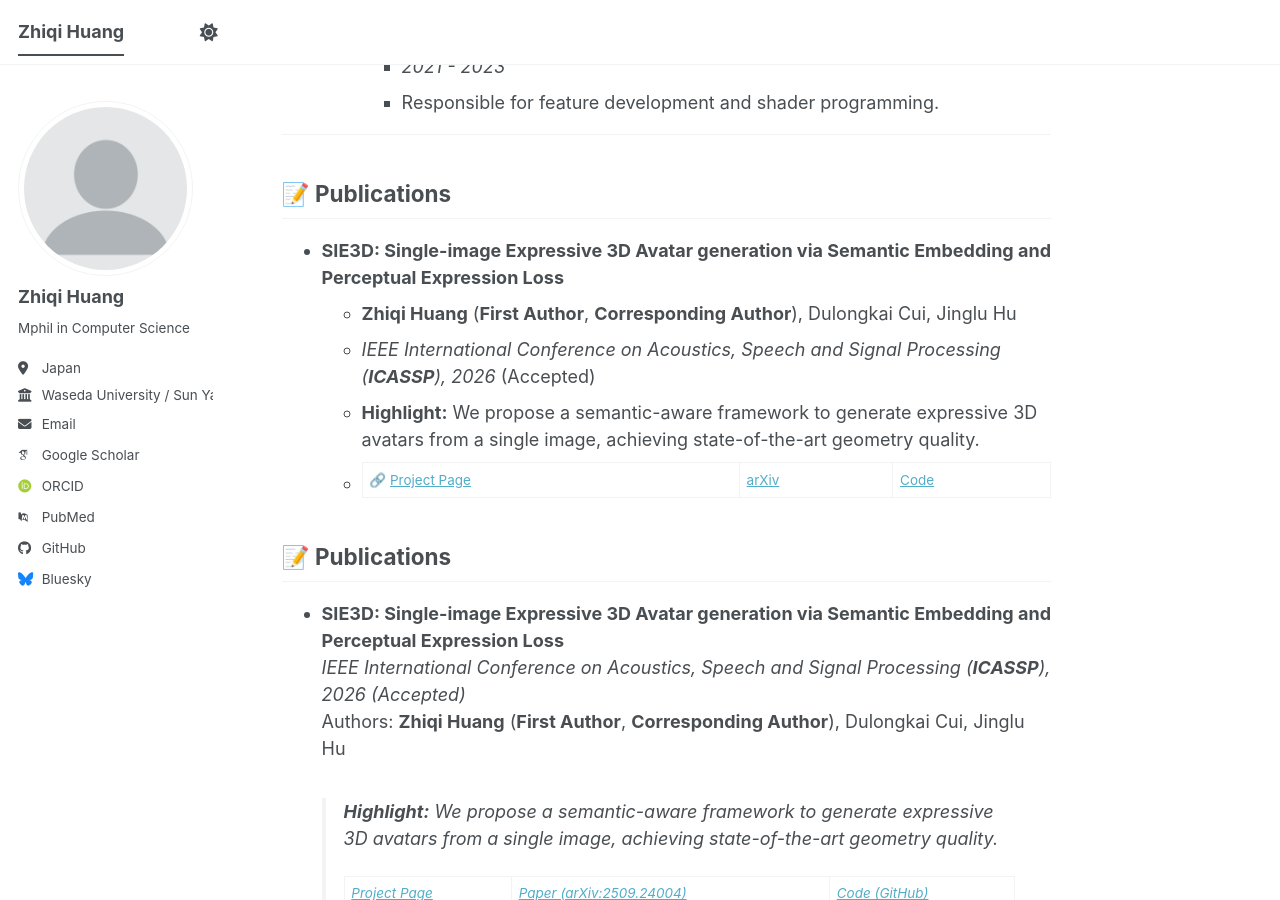
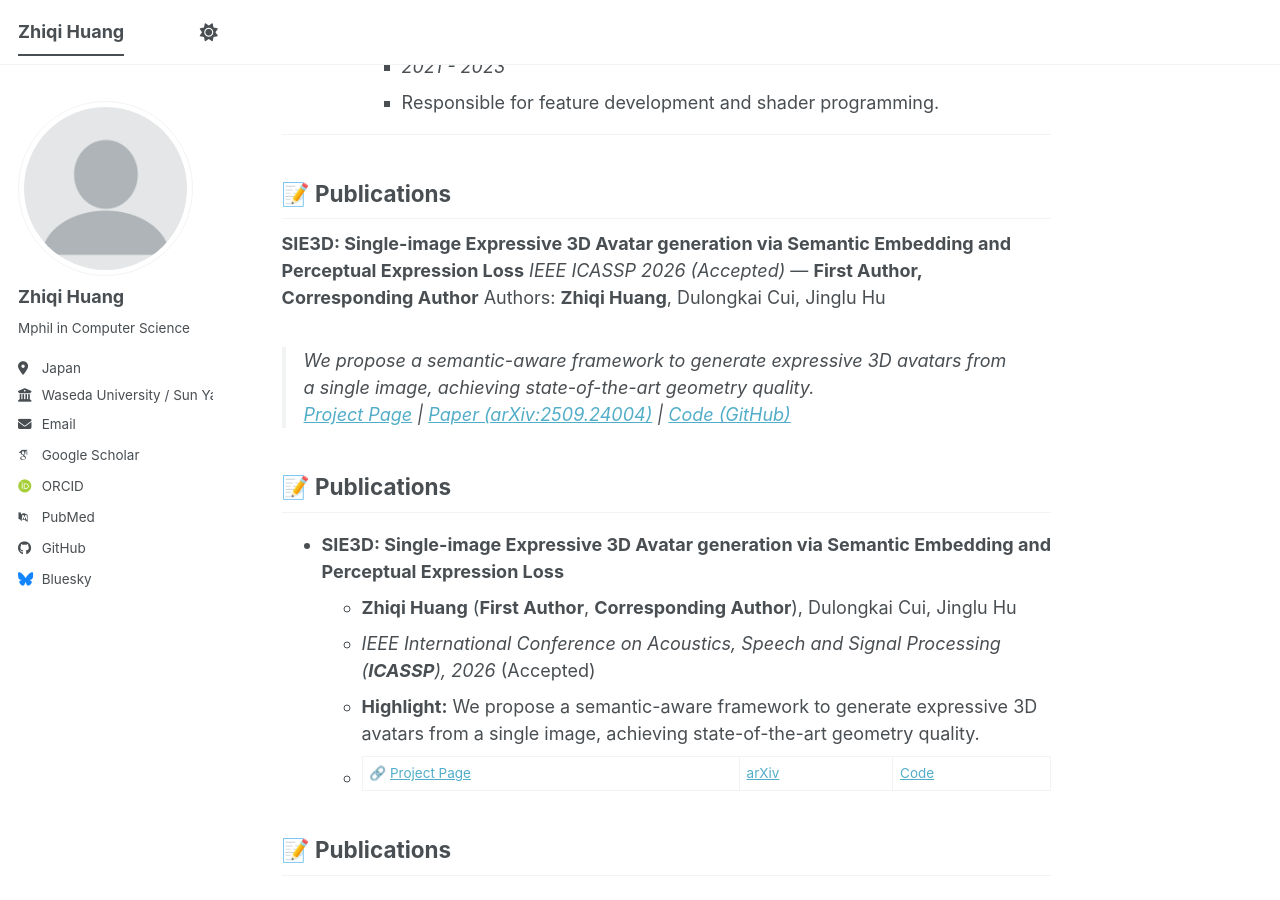
Before and after one commit to huang-zhiqi/huang-zhiqi.github.io, a Jekyll site: the page built from _pages/about.md, in a window 1280 px wide and 900 px high, scrolled down 1096 px. Built offline with Jekyll 4.4.1, drawn with Linux system fonts in a browser that asks for light colours; some web fonts are replaced; a script bundle is joined from its source files by our own code; library files that are not in the unit come from our copies.

Commit message:
update the publication

```diff
--- a/_pages/about.md
+++ b/_pages/about.md
@@ -42,6 +42,12 @@ Prior to my graduate studies, I worked as a **Senior Graphics Engineer** at **43
     * Responsible for feature development and shader programming.
 
 ---
+
+## 📝 Publications
+
+**SIE3D: Single-image Expressive 3D Avatar generation via Semantic Embedding and Perceptual Expression Loss** *IEEE ICASSP 2026 (Accepted)* — **First Author, Corresponding Author** Authors: **Zhiqi Huang**, Dulongkai Cui, Jinglu Hu
+> We propose a semantic-aware framework to generate expressive 3D avatars from a single image, achieving state-of-the-art geometry quality.
+[Project Page](https://huang-zhiqi.github.io/SIE3D/) | [Paper (arXiv:2509.24004)](https://arxiv.org/abs/2509.24004) | [Code (GitHub)](https://github.com/huang-zhiqi/SIE3D)
 
 ## 📝 Publications
 
```
